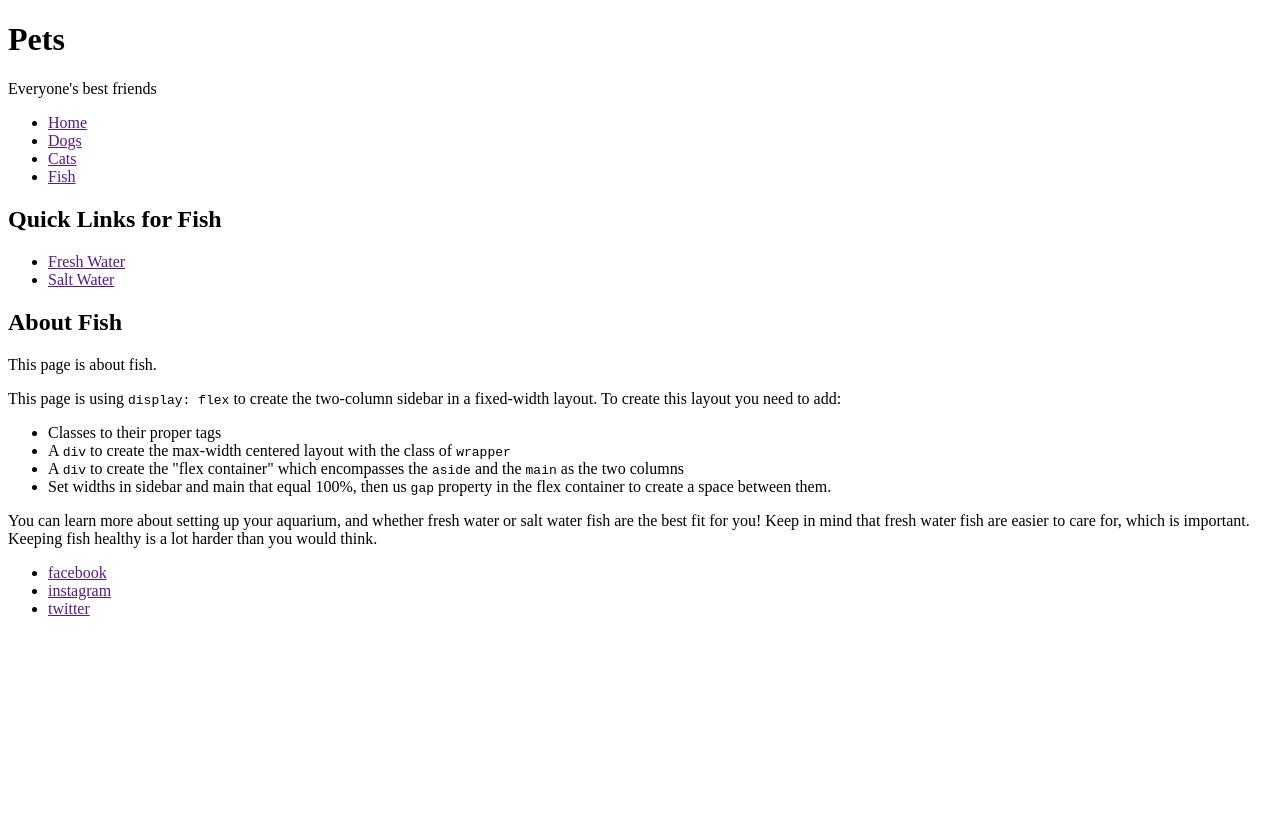
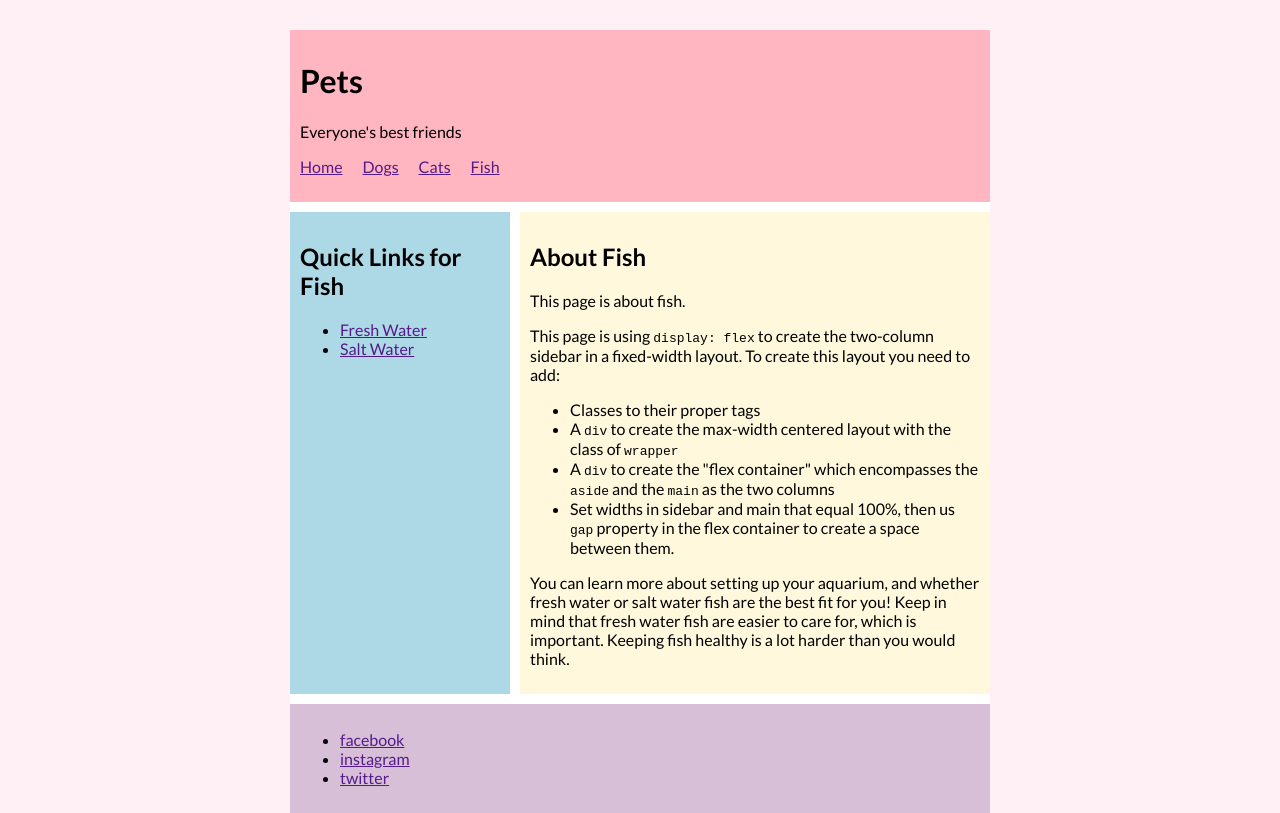
Before and after one commit to hwinter92/8-flexbox, a plain HTML site: page index.html in a window 1280 px wide. Drawn offline with Linux system fonts and the light colour scheme.

Commit message:
finished about fish page

```diff
--- a/index.html
+++ b/index.html
@@ -5,15 +5,21 @@
 	<meta charset="utf-8">
 	<meta name="viewport" content="width=device-width, initial-scale=1.0">
 	<title>Pets: About Fish</title>
+
+	<link rel="preconnect" href="https://fonts.googleapis.com">
+	<link rel="preconnect" href="https://fonts.gstatic.com" crossorigin>
+	<link href="https://fonts.googleapis.com/css2?family=Crimson+Pro:ital,wght@0,200..900;1,200..900&family=Lato:ital,wght@0,100;0,300;0,400;0,700;0,900;1,100;1,300;1,400;1,700;1,900&display=swap" rel="stylesheet">
+
+	<link rel="stylesheet" href="styles.css">
 </head>
 
 <body>
-
-	<header>
+	<div class="wrapper">
+		<header class="site-header">
 			<h1>Pets</h1>
 			<p>Everyone's best friends</p>
 			<nav>
-			<ul>
+				<ul class="site-links">
 					<li><a href="">Home</a></li>
 					<li><a href="">Dogs</a></li>
 					<li><a href="">Cats</a></li>
@@ -22,7 +28,8 @@
 			</nav>
 		</header>
 
-	<aside>
+		<div class="two-column">
+			<aside class="sidebar">
 				<h2>Quick Links for Fish</h2>
 				<nav>
 					<ul>
@@ -32,7 +39,7 @@
 				</nav>
 			</aside>
 
-	<main>
+			<main class="site-main">
 				<article>
 					<h2>About Fish</h2>
 					<p>This page is about fish.</p>
@@ -52,15 +59,16 @@
 						fish healthy is a lot harder than you would think.</p>
 				</article>
 			</main>
+		</div>
 
-	<footer>
+		<footer class="site-footer">
 			<ul>
 				<li><a href="">facebook</a></li>
 				<li><a href="">instagram</a></li>
 				<li><a href="">twitter</a></li>
 			</ul>
 		</footer>
-
+	</div>
 </body>
 
 </html>
--- a/styles.css
+++ b/styles.css
@@ -1,7 +1,48 @@
 html {
     background-color: lavenderblush;
+    font-family: Lato;
 }
 
 body {
     margin: 0;
 }
+
+.site-header {
+    background-color: lightpink;
+    padding: 10px;
+}
+
+.sidebar {
+    background-color: lightblue;
+    padding: 10px;
+    flex: 0 0 200px;
+}
+
+.site-main {
+    background-color: cornsilk;
+    padding: 10px;
+}
+
+.site-footer {
+    background-color: thistle;
+    padding: 10px;
+}
+
+.two-column {
+    display: flex;
+    gap: 10px;
+    margin: 10px 0;
+}
+
+.wrapper {
+    max-width: 700px;
+    margin: 30px auto 0 auto;
+    background-color: white;
+}
+
+.site-links {
+    list-style-type: none;
+    display: flex;
+    gap: 20px;
+    padding: 0;
+}
```
Also changed, not shown: ex-8-flexbox-layout.html (deleted, +0 -66 lines). Lines whose indentation alone changed are shown as unchanged.
